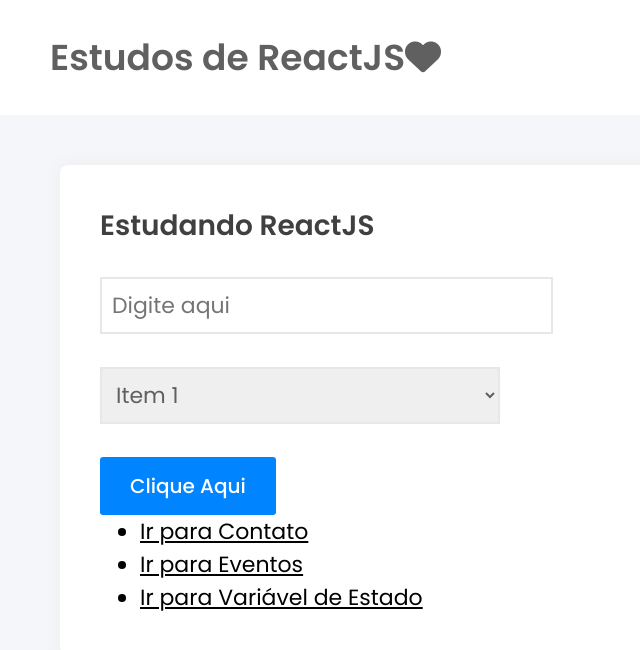
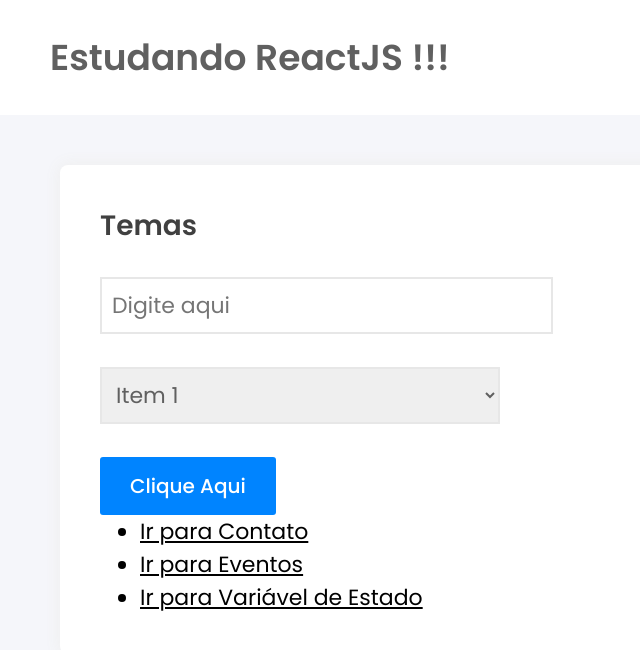
Before and after one commit to Fabriciobr5975/curso-reactjs, a React (Create React App) app: page / in a window 1280 px wide. Shown: the top 650 px of the page, without its empty margins (0-640 px from the left). Built offline with nearby package versions, Linux system fonts and the light colour scheme.

Commit message:
Criando os primeiros componentes e utilizando o props

```diff
--- /dev/null
+++ b/src/components/cabecalho/index.jsx
@@ -0,0 +1,9 @@
+import "./index.scss";
+
+export default function Cabecalho(props) {
+  return (
+    <header className="com-cabecalho">
+      <h1 className="titulo">{props.titulo ?? "ReactJS"}</h1>
+    </header>
+  );
+}
--- /dev/null
+++ b/src/components/cabecalho/index.scss
@@ -0,0 +1,10 @@
+
+.com-cabecalho {
+    background-color: #fff;
+    padding: 30px 50px;
+
+    .titulo {
+        color: #606060;
+        font: 600 36px "Poppins";
+    }
+}
--- a/src/index.scss
+++ b/src/index.scss
@@ -12,16 +12,6 @@
 .pagina {
   background-color: #f5f6fa;
   min-height: 100vh;
-
-  .cabecalho {
-    background-color: #fff;
-    padding: 30px 50px;
-
-    h1 {
-      color: #606060;
-      font: 600 36px "Poppins";
-    }
-  }
 
   .secao {
     background-color: #fff;
--- a/src/pages/app/index.jsx
+++ b/src/pages/app/index.jsx
@@ -1,19 +1,16 @@
 import "./index.scss";
 
+import Cabecalho from "../../components/cabecalho";
 import { Link } from "react-router-dom";
 
 export default function App() {
   return (
     <div className="pagina-app pagina">
-      <header className="cabecalho">
-        <h1 className="titulo">
-          Estudos de ReactJS
-          <i className="fa fa-heart"></i>
-        </h1>
-      </header>
+
+      <Cabecalho titulo="Estudando ReactJS !!!"/>
 
       <section className="secao">
-        <h1>Estudando ReactJS</h1>
+        <h1>Temas</h1>
         <input type="text" placeholder="Digite aqui" />
         <br /> <br />
         <select>
--- a/src/pages/contato/index.jsx
+++ b/src/pages/contato/index.jsx
@@ -1,16 +1,13 @@
 import "./index.scss";
+
+import Cabecalho from "../../components/cabecalho";
 
 import { Link } from "react-router-dom";
 
 export default function Contato() {
   return (
     <div className="pagina-contato pagina">
-      <header className="cabecalho">
-        <Link to="/">
-          <i className="fa fa-arrow-left voltar"></i>
-        </Link>
-        <h1 className="titulo">Contato</h1>
-      </header>
+      <Cabecalho titulo="ReactJS | Contato"/>
 
       <section className="secao">
         <h1>Entre em Contato!</h1>
--- a/src/pages/contato/index.scss
+++ b/src/pages/contato/index.scss
@@ -15,7 +15,5 @@
         font-size: 32px;
     }
 
-    .titulo{
-        color: rgb(0, 255, 8);
-    }
+
 }
--- a/src/pages/eventos/index.jsx
+++ b/src/pages/eventos/index.jsx
@@ -1,4 +1,6 @@
 import "./index.scss";
+
+import Cabecalho from "../../components/cabecalho";
 
 export default function Eventos() {
   const clicou = () => alert("Oie, o usuário acaba de clicar!");
@@ -23,9 +25,7 @@
 
   return (
     <div className="pagina-eventos pagina">
-      <header className="cabecalho">
-        <h1> ReactJS | Eventos </h1>
-      </header>
+      <Cabecalho titulo="ReactJS | Eventos"/>
 
       <section className="secao">
         <h1>Entendendo eventos</h1>
--- a/src/pages/varEstado/index.jsx
+++ b/src/pages/varEstado/index.jsx
@@ -1,5 +1,7 @@
 import "./index.scss";
 import { useState } from "react";
+
+import Cabecalho from "../../components/cabecalho";
 
 import {
   tratarNumeroComVirgula,
@@ -93,9 +95,7 @@
 
   return (
     <div className="pagina-varestado pagina">
-      <header className="cabecalho">
-        <h1>ReactJs | Variável de Estado</h1>
-      </header>
+      <Cabecalho titulo="ReactJS | Variável de Estado"/>
 
       <div className="secao planos">
         <h1>Meus Planos atuais</h1>
```
